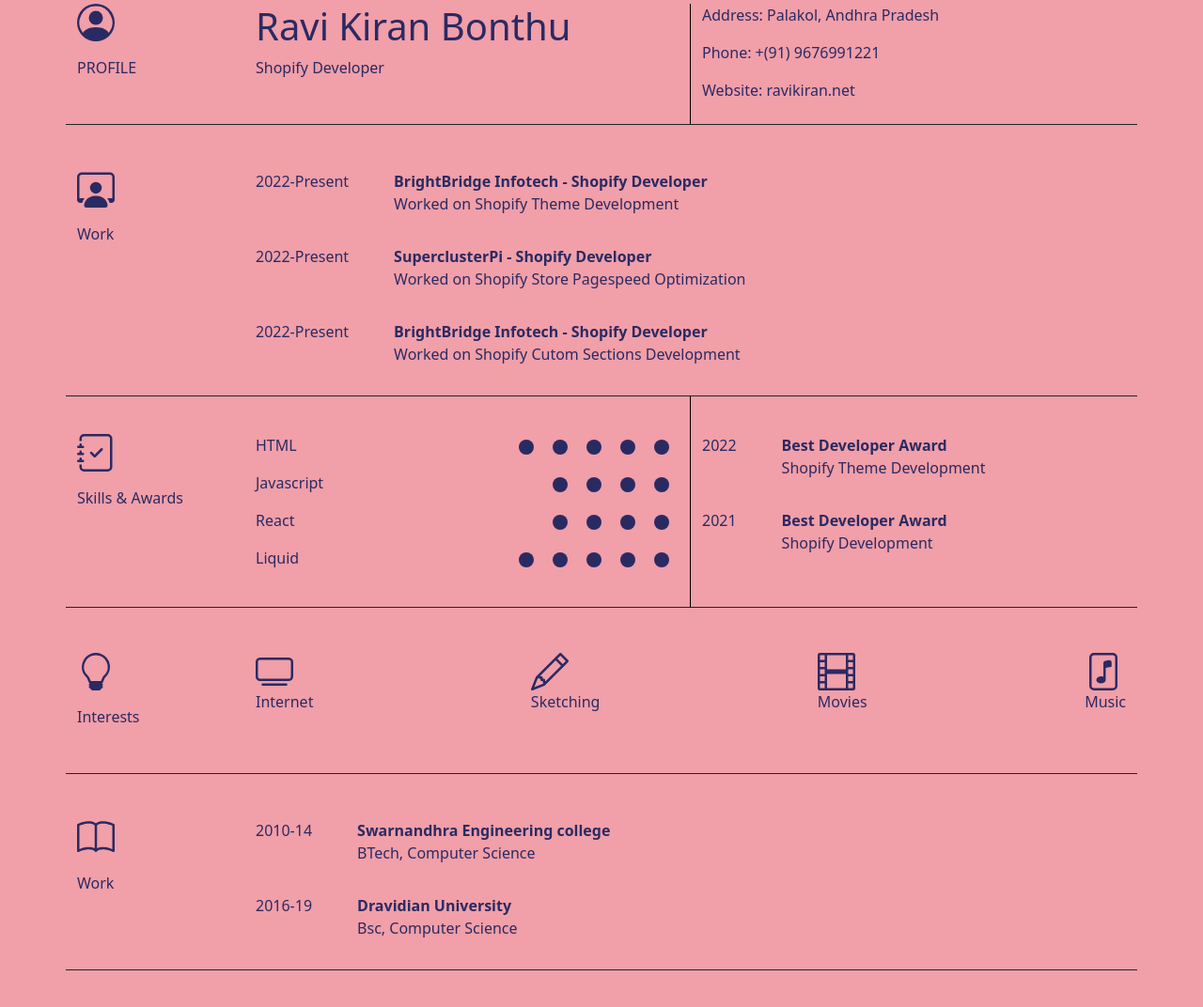
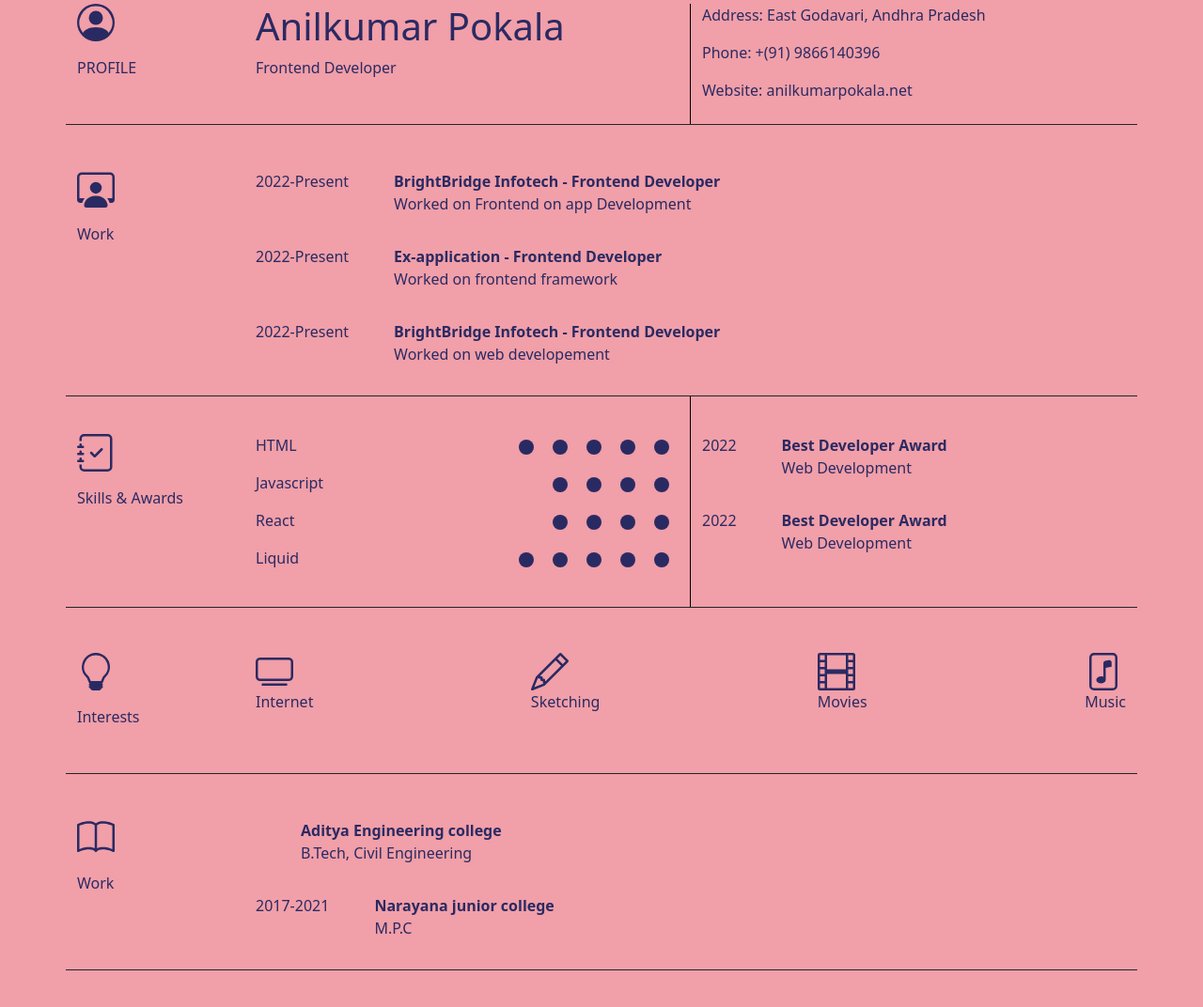
Before and after one commit to AnilkumarPokala/youknowyourworks, a plain HTML site: page index.html in a window 1280 px wide. Shown: the part 92-1164 px from the top of the page at 94% size. Drawn offline with nearby package versions, Linux system fonts and the light colour scheme.

Commit message:
Update index.html

```diff
--- a/index.html
+++ b/index.html
@@ -26,15 +26,15 @@
         </div>
         <div class="col-12 col-md-5 border-right">
             <div>
-                <h1>Ravi Kiran Bonthu</h1>
-                <p>Shopify Developer</p>
+                <h1>Anilkumar Pokala</h1>
+                <p>Frontend Developer</p>
             </div>
         </div>
         <div class="col-12 col-md-5">
 <div>
-    <p>Address: Palakol, Andhra Pradesh</p>
-    <p>Phone: +(91) 9676991221</p>
-    <p>Website: ravikiran.net</p>
+    <p>Address: East Godavari, Andhra Pradesh</p>
+    <p>Phone: +(91) 9866140396</p>
+    <p>Website: anilkumarpokala.net</p>
 </div>
         </div>
   </div>
@@ -61,10 +61,10 @@
   </div>
   <div>
     <div>
-        <b>    BrightBridge Infotech - Shopify Developer
+        <b>    BrightBridge Infotech - Frontend Developer
         </b>
     </div>
-    <p>Worked on Shopify Theme Development</p>
+    <p>Worked on Frontend on app Development</p>
 
   </div>
 
@@ -75,10 +75,10 @@
     </div>
     <div>
         <div>
-            <b>      SuperclusterPi - Shopify Developer
+            <b>      Ex-application - Frontend Developer
             </b>
         </div>
-        <p>Worked on Shopify Store Pagespeed Optimization</p>
+        <p>Worked on frontend framework</p>
 
     </div>
   </div>
@@ -88,10 +88,10 @@
     </div>
     <div>
         <div>
-            <b>      BrightBridge Infotech - Shopify Developer
+            <b>      BrightBridge Infotech - Frontend Developer
             </b>
         </div>
-        <p>Worked on Shopify Cutom Sections Development</p>
+        <p>Worked on web developement </p>
 
     </div>
   </div>
@@ -180,21 +180,21 @@
               <b>    Best Developer Award
               </b>
           </div>
-          <p>Shopify Theme Development</p>
+          <p> Web Development</p>
 
         </div>
 
       </div>
       <div class="d-flex work-exp mb-3">
         <div class="me-5">
-          2021
+          2022
         </div>
         <div>
           <div>
               <b>Best Developer Award
               </b>
           </div>
-          <p>Shopify Development</p>
+          <p>Web Development</p>
 
         </div>
 
@@ -268,26 +268,24 @@
       <div class="col-12 col-md-10">
 <div class="d-flex work-exp mb-3">
   <div class="me-5">
-    2010-14
   </div>
   <div>
     <div>
-        <b>    Swarnandhra Engineering college
+        <b> Aditya Engineering college
         </b>
     </div>
-    <p>BTech, Computer Science</p>
+    <p>B.Tech, Civil Engineering</p>
   </div>
 </div>
 <div class="d-flex work-exp mb-3">
     <div  class="me-5">
-      2016-19
+      2017-2021
     </div>
     <div>
         <div>
-            <b> Dravidian University
-            </b>
+            <b> Narayana junior college</b>
         </div>
-        <p>Bsc, Computer Science</p>
+        <p>M.P.C</p>
     </div>
   </div>
 
```
